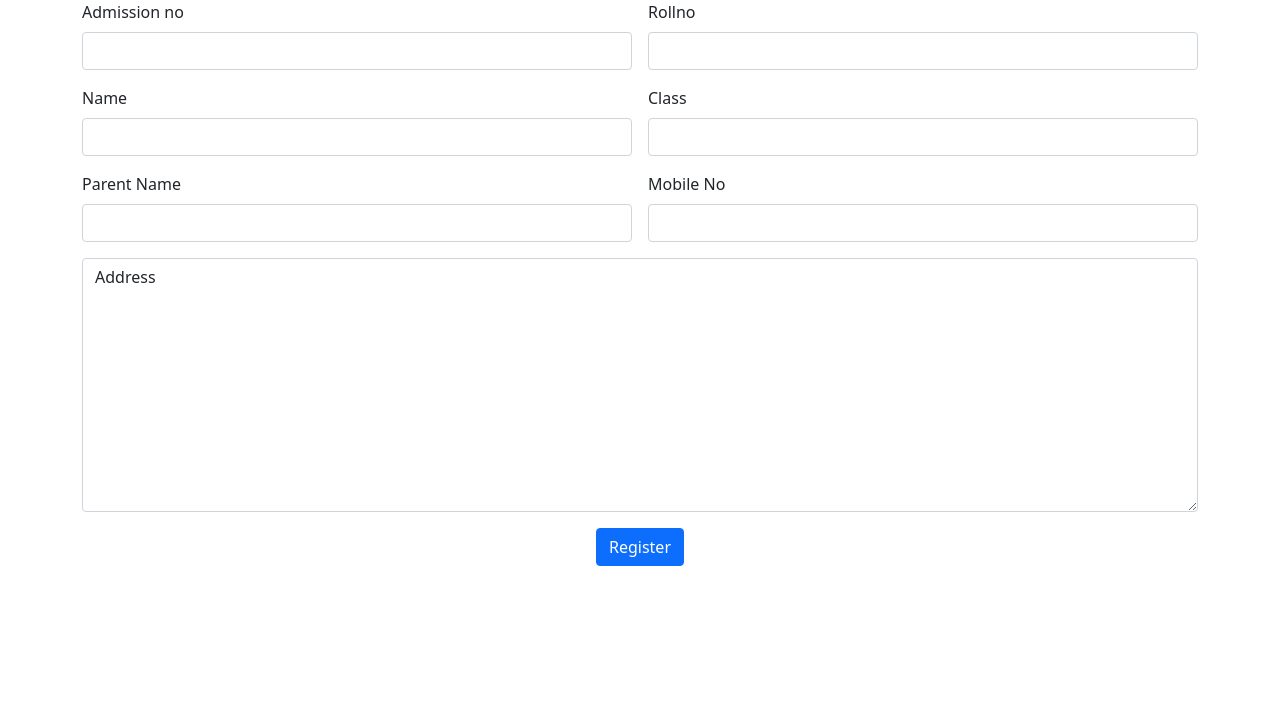
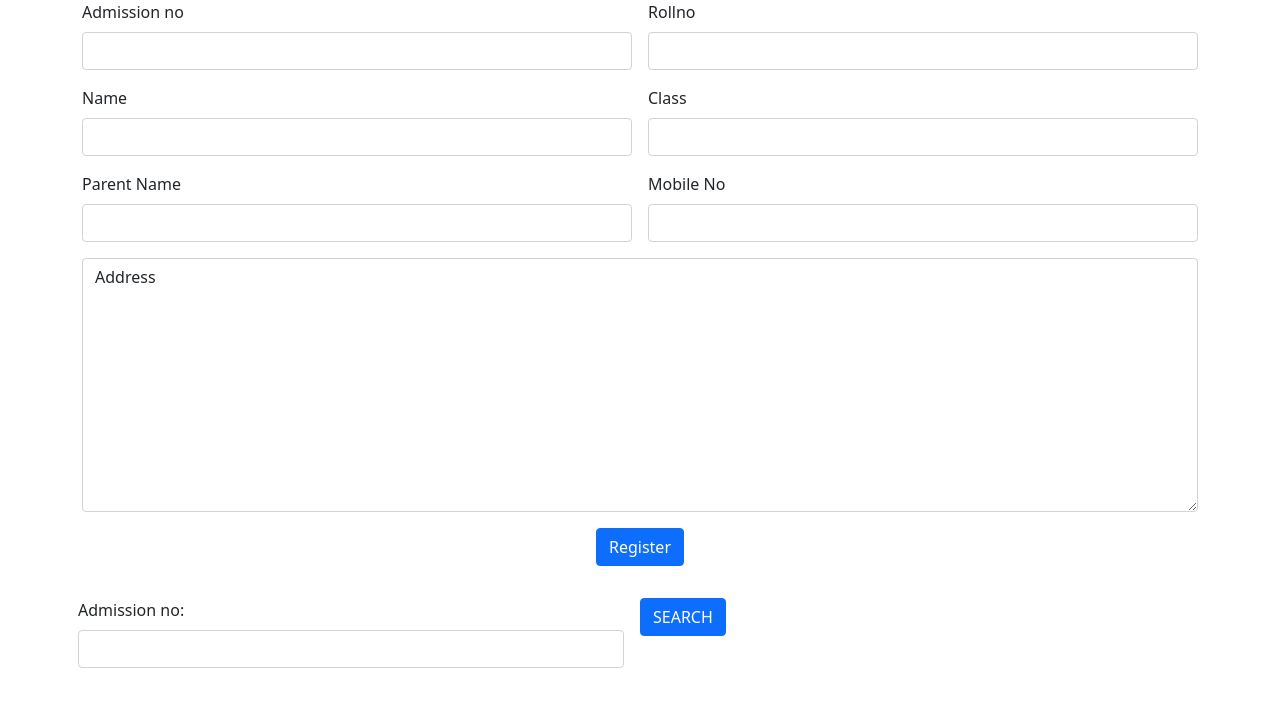
Before and after one commit to divya1viswanath/SchoolReactapp, a React (Create React App) app: page / in a window 1280 px wide. Shown: the top 706 px of the page. Built offline with nearby package versions, Linux system fonts and the light colour scheme.

Commit message:
searh student

```diff
--- a/src/App.js
+++ b/src/App.js
@@ -1,11 +1,13 @@
 import logo from './logo.svg';
 import './App.css';
 import Addevent from './component/Addevent';
+import Searchstudent from './component/Searchstudent';
 
 function App() {
   return (
     <>
       <Addevent/>
+      <Searchstudent/>
     </>
   );
 }
--- /dev/null
+++ b/src/component/Searchstudent.js
@@ -0,0 +1,29 @@
+import React, { useState } from 'react'
+
+const Searchstudent = () => {
+    var [admission,setAdmission]=useState("")
+
+    const subData =() => {
+        const data={"Admission no":admission}
+        console.log(data)
+    }
+  return (
+    <div>
+        <div class="container">
+            <div class="row">
+                <div class="row g-3">
+                    <div className="col col-12 col-sm-6 col-md-6 col-lg-6 col-xl-6 col-xxl-6">
+                        <label for="" className="form-label">Admission no:</label>
+                        <input onChange={(a) => { setAdmission(a.target.value)}} type="text" className="form-control"/>
+                    </div>
+                    <div className="col col-12 col-sm-6 col-md-6 col-lg-6 col-xl-6 col-xxl-6">
+                        <button onClick={subData} className="btn btn-primary">SEARCH</button>
+                    </div>
+                </div>
+            </div>
+        </div>
+    </div>
+  )
+}
+
+export default Searchstudent
```
